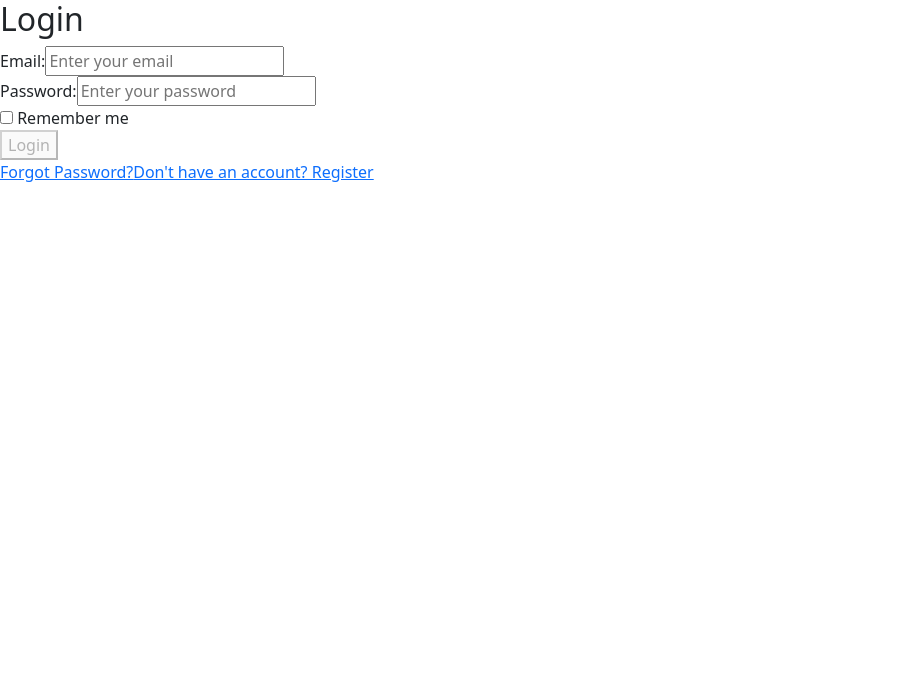
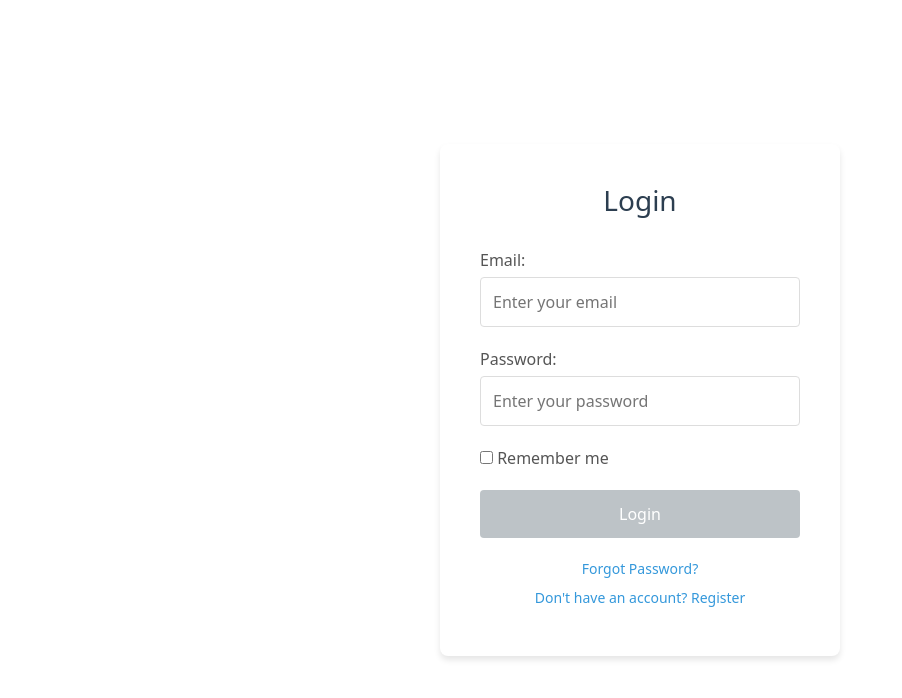
Before and after one commit to Alishah-Ramzan/Inventory-management, an Angular app: page /login in a window 1280 px wide. Shown: the top 698 px of the page, without its empty margins (0-902 px from the left). Built offline with nearby package versions, Linux system fonts and the light colour scheme.

Commit message:
Login Page

```diff
--- a/src/app/app.css
+++ b/src/app/app.css
@@ -0,0 +1,141 @@
+/* Global Styles */
+* {
+  margin: 0;
+  padding: 0;
+  box-sizing: border-box;
+}
+
+body {
+  font-family: 'Segoe UI', Tahoma, Geneva, Verdana, sans-serif;
+  background-color: #f5f5f5;
+  color: #333;
+  line-height: 1.6;
+}
+
+/* Login Container */
+.login-container {
+  display: flex;
+  justify-content: center;
+  align-items: center;
+  min-height: 100vh;
+  padding: 20px;
+}
+
+.login-form {
+  background: white;
+  padding: 40px;
+  border-radius: 8px;
+  box-shadow: 0 4px 6px rgba(0, 0, 0, 0.1);
+  width: 100%;
+  max-width: 400px;
+}
+
+.login-form h2 {
+  text-align: center;
+  margin-bottom: 30px;
+  color: #2c3e50;
+  font-size: 28px;
+}
+
+/* Form Groups */
+.form-group {
+  margin-bottom: 20px;
+}
+
+.form-group label {
+  display: block;
+  margin-bottom: 5px;
+  font-weight: 500;
+  color: #555;
+}
+
+.form-group input[type="email"],
+.form-group input[type="password"] {
+  width: 100%;
+  padding: 12px;
+  border: 1px solid #ddd;
+  border-radius: 4px;
+  font-size: 16px;
+  transition: border-color 0.3s ease;
+}
+
+.form-group input[type="email"]:focus,
+.form-group input[type="password"]:focus {
+  outline: none;
+  border-color: #3498db;
+  box-shadow: 0 0 0 2px rgba(52, 152, 219, 0.2);
+}
+
+/* Checkbox */
+.checkbox-label {
+  display: flex;
+  align-items: center;
+  gap: 8px;
+  cursor: pointer;
+  font-weight: normal;
+}
+
+.checkbox-label input[type="checkbox"] {
+  width: auto;
+  margin: 0;
+}
+
+/* Login Button */
+.login-button {
+  width: 100%;
+  padding: 12px;
+  background-color: #3498db;
+  color: white;
+  border: none;
+  border-radius: 4px;
+  font-size: 16px;
+  font-weight: 500;
+  cursor: pointer;
+  transition: background-color 0.3s ease;
+}
+
+.login-button:hover:not(:disabled) {
+  background-color: #2980b9;
+}
+
+.login-button:disabled {
+  background-color: #bdc3c7;
+  cursor: not-allowed;
+}
+
+/* Form Links */
+.form-links {
+  text-align: center;
+  margin-top: 20px;
+}
+
+.form-links a {
+  color: #3498db;
+  text-decoration: none;
+  font-size: 14px;
+  display: block;
+  margin-bottom: 8px;
+}
+
+.form-links a:hover {
+  text-decoration: underline;
+}
+
+/* Error Messages */
+.error-message {
+  color: #e74c3c;
+  font-size: 14px;
+  margin-top: 5px;
+}
+
+/* Responsive Design */
+@media (max-width: 480px) {
+  .login-form {
+    padding: 30px 20px;
+    margin: 10px;
+  }
+
+  .login-form h2 {
+    font-size: 24px;
+  }
+}
--- a/src/app/pages/login/login.ts
+++ b/src/app/pages/login/login.ts
@@ -12,7 +12,7 @@ interface LoginData {
   selector: 'app-login',
   imports: [FormsModule, CommonModule],
   templateUrl: './login.html',
-  styleUrl: './login.css'
+  styleUrl: '../../app.css'
 })
 export class Login {
   loginData: LoginData = {
@@ -26,7 +26,7 @@ export class Login {
       console.log('Login attempt:', this.loginData);
       // Here you would typically call an authentication service
       // For now, just log the data
-      alert(`Login attempt with email: ${this.loginData.email}`);
+      alert('Login attempt with email: ${this.loginData.email}');
     }
   }
 
```
Also changed, not shown: src/app/app.routes.ts (line endings or trailing spaces).
